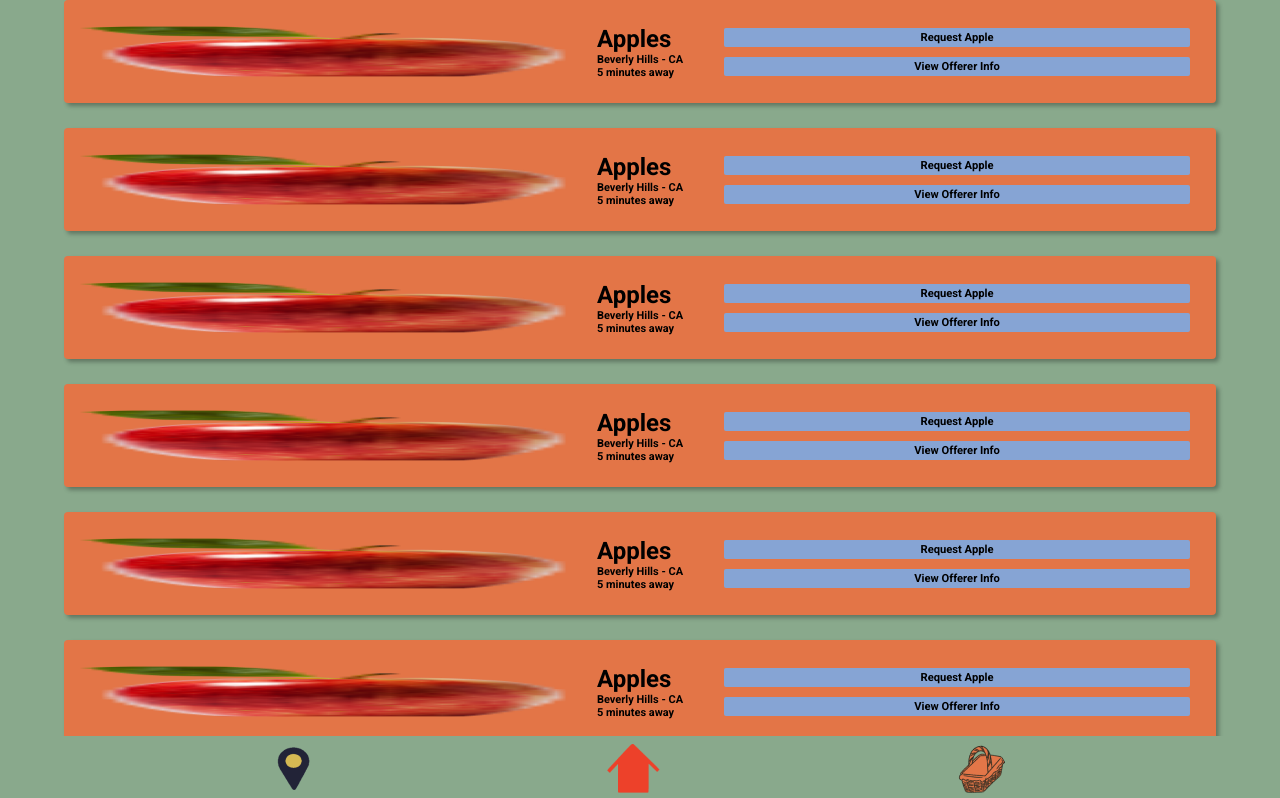
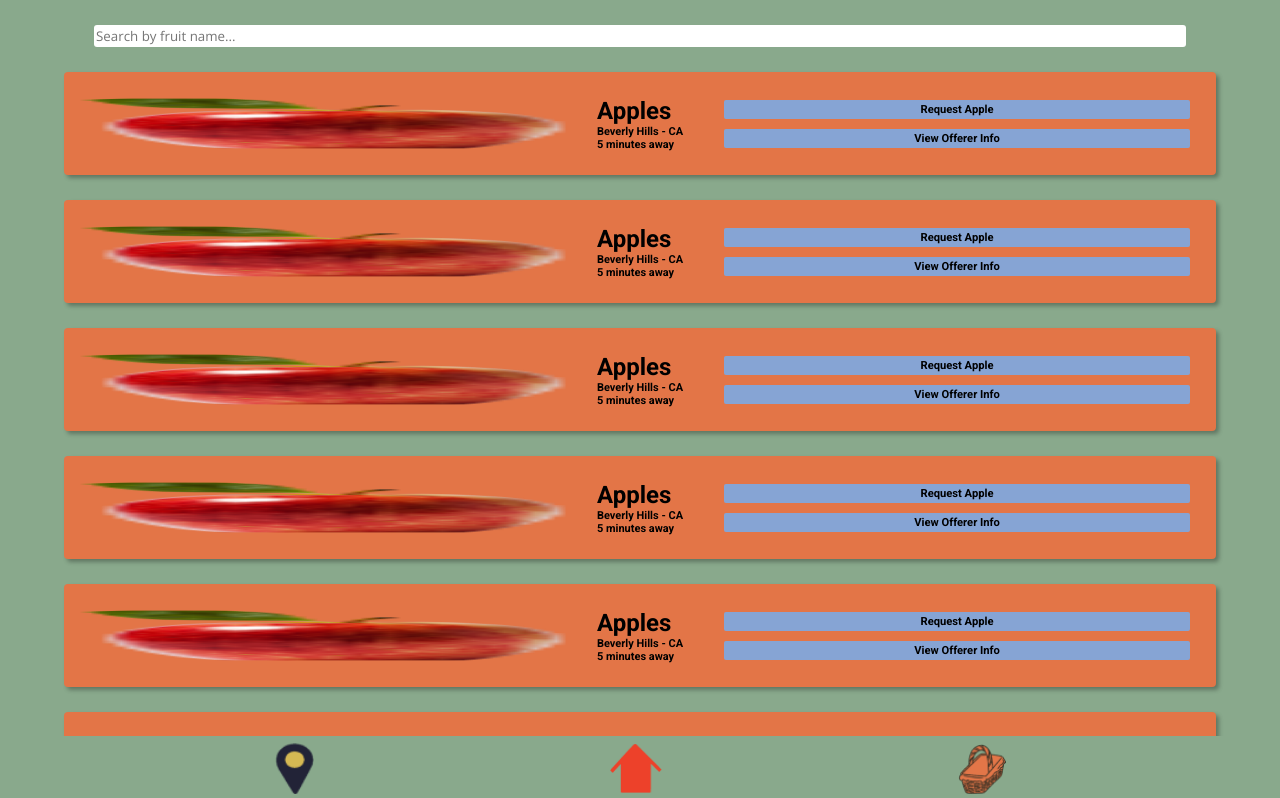
Before and after one commit to The-Squares/fruitbasket-client, a React (Create React App) app: page /offers in a window 1280 px wide. Shown: the top 798 px of the page. Built offline with nearby package versions, Linux system fonts and the light colour scheme.

Commit message:
offers continued

```diff
--- a/src/Components/BottomBar.css
+++ b/src/Components/BottomBar.css
@@ -10,3 +10,7 @@
   left: 0;
   background-color: var(--green-color);
 }
+
+.bottomBar img {
+  height: 80%;
+}
--- a/src/Screens/Offers/Offers.css
+++ b/src/Screens/Offers/Offers.css
@@ -5,3 +5,13 @@
   align-items: center;
   gap: 25px;
 }
+
+.offerButtons input {
+  margin-top: 25px;
+  width: 85vw;
+  height: 20px;
+  border: none;
+  border-radius: 3px;
+  font-family: "Open Sans", sans-serif;
+  font-weight: 400;
+}
--- a/src/Screens/Offers/Offers.js
+++ b/src/Screens/Offers/Offers.js
@@ -7,6 +7,9 @@ function Offers() {
   return (
     <div className="Offers">
       <div className="offerButtons">
+        <form>
+          <input type="text" placeholder="Search by fruit name..." />
+        </form>
         {new Array(20).fill(
           <OfferButton
             fruit_name="Apples"
```
